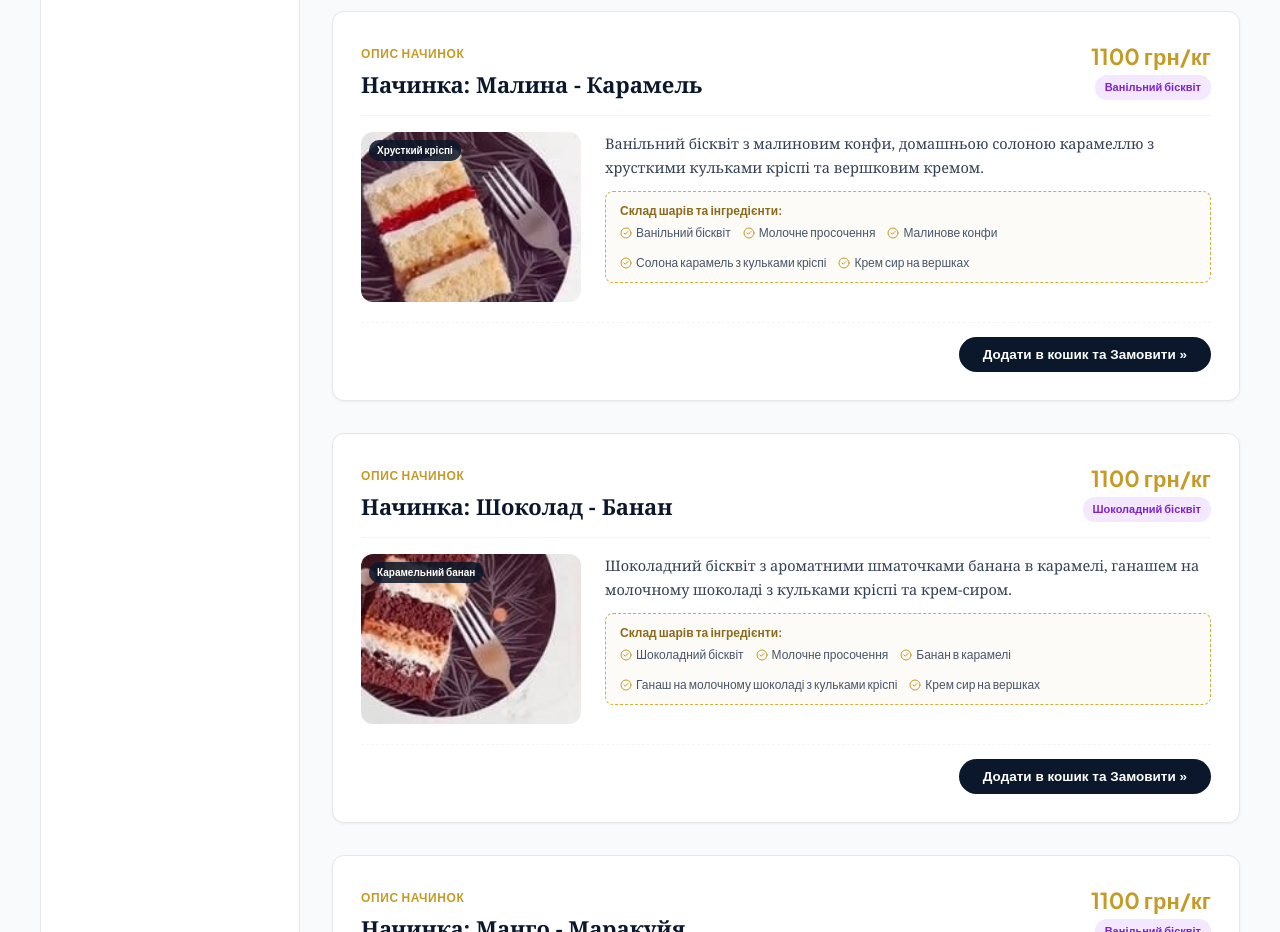
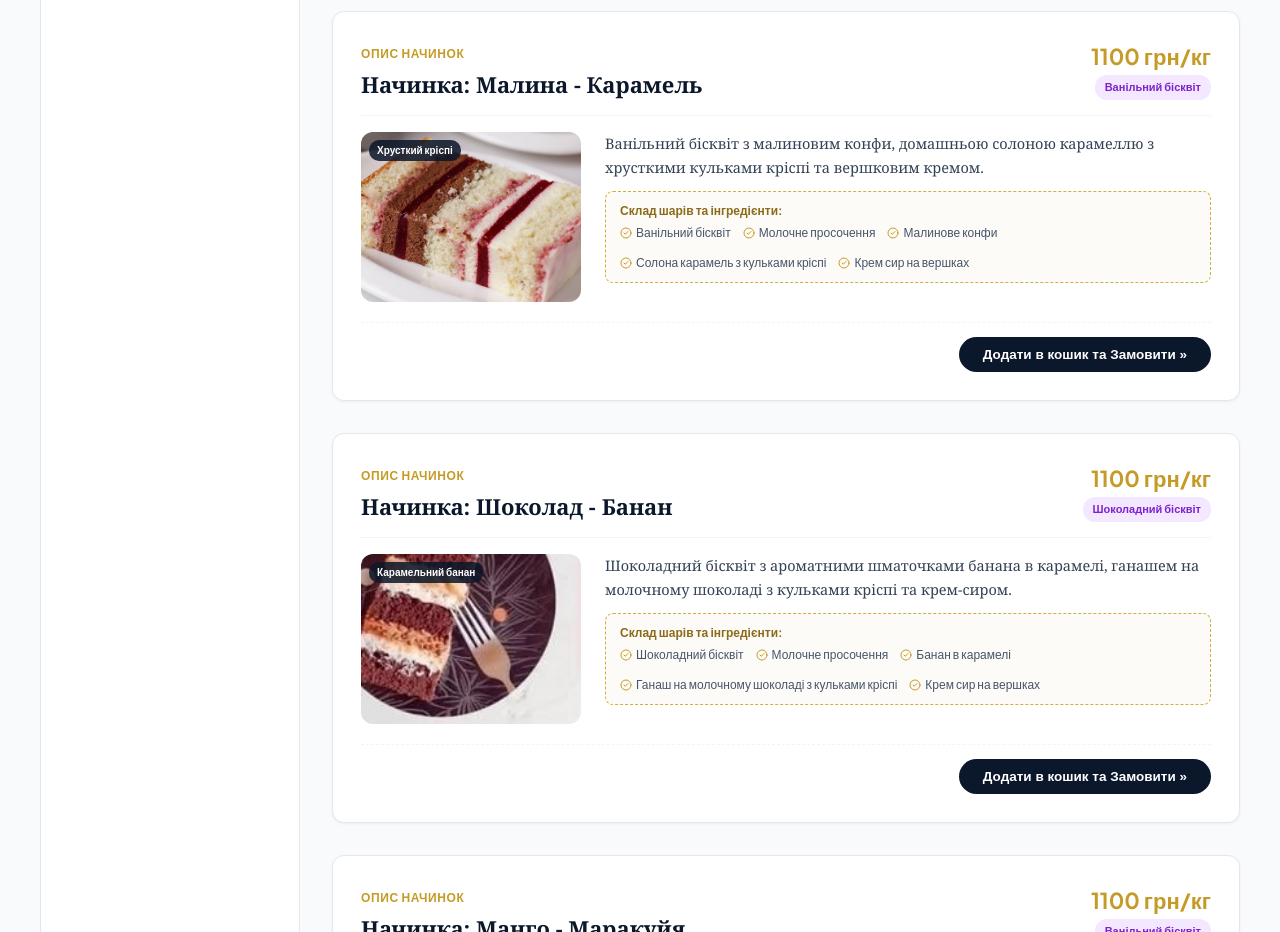
Before and after one commit to awraamgitelman-ops/tort, a React (Vite) app: page /#catalog in a window 1280 px wide. Shown: the part 6560-7492 px from the top of the page. Built offline with nearby package versions, Linux system fonts and the light colour scheme; no server answers; the HTML template or start-up script is replaced by a standard one.

Commit message:
Update Raspberry Caramel filling slice item with exact user uploaded photo

```diff
--- a/src/App.jsx
+++ b/src/App.jsx
@@ -213,7 +213,7 @@ const MENU_ITEMS = [
     weights: 'Ванільний бісквіт',
     price: 1100,
     unit: 'грн/кг',
-    img: '/images/filling_raspberrycaramel_real.jpg',
+    img: '/images/filling_raspberrycaramel_real.png',
     badge: 'Хрусткий кріспі',
     articleText: 'Ванільний бісквіт з малиновим конфи, домашньою солоною карамеллю з хрусткими кульками кріспі та вершковим кремом.',
     ingredients: ['Ванільний бісквіт', 'Молочне просочення', 'Малинове конфи', 'Солона карамель з кульками кріспі', 'Крем сир на вершках']
--- a/src/components/Catalog.jsx
+++ b/src/components/Catalog.jsx
@@ -216,7 +216,7 @@ const MENU_ITEMS = [
     weights: 'Ванільний бісквіт',
     price: 1100,
     unit: 'грн/кг',
-    img: '/images/filling_raspberrycaramel_real.jpg',
+    img: '/images/filling_raspberrycaramel_real.png',
     badge: 'Хрусткий кріспі',
     articleText: 'Ванільний бісквіт з малиновим конфи, домашньою солоною карамеллю з хрусткими кульками кріспі та вершковим кремом.',
     ingredients: ['Ванільний бісквіт', 'Молочне просочення', 'Малинове конфи', 'Солона карамель з кульками кріспі', 'Крем сир на вершках']
```
Also changed, not shown: public/images/filling_raspberrycaramel_real.png (added).
